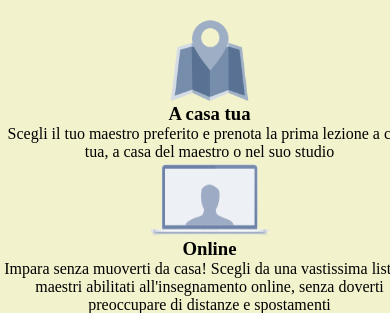
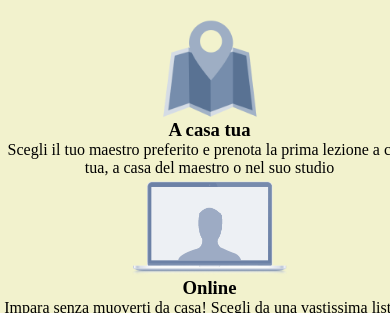
Before and after one commit to marcodeiulio/html-css-resp-wannabe, a plain HTML site: page index.html in a window 390 px wide. Shown: the part 61-374 px from the top of the page. Drawn offline with Linux system fonts and the light colour scheme.

Commit message:
- Edited img rule

```diff
--- a/responsive.css
+++ b/responsive.css
@@ -6,6 +6,10 @@
 		box-sizing: border-box;
 		margin: 0;
 		padding: 0;
+	}
+
+	img {
+		height: 100px;
 	}
 
 	.row {
@@ -35,16 +39,6 @@
 		width: 100%;
 	}
 
-	#lezioni .left img {
-		width: 20%;
-		height: 20%;
-	}
-
-	#lezioni .right img {
-		width: 30%;
-		height: 30%;
-	}
-
 	/* #Steps */
 
 	#steps .row>.left,
@@ -54,7 +48,9 @@
 		width: 100%;
 		display: flex;
 		flex-direction: column;
-}
+	}
+
+
 
 
 
```
